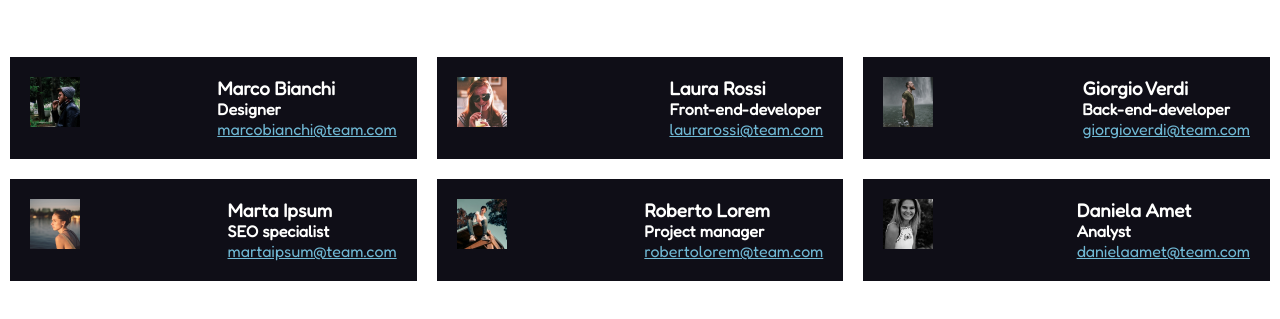
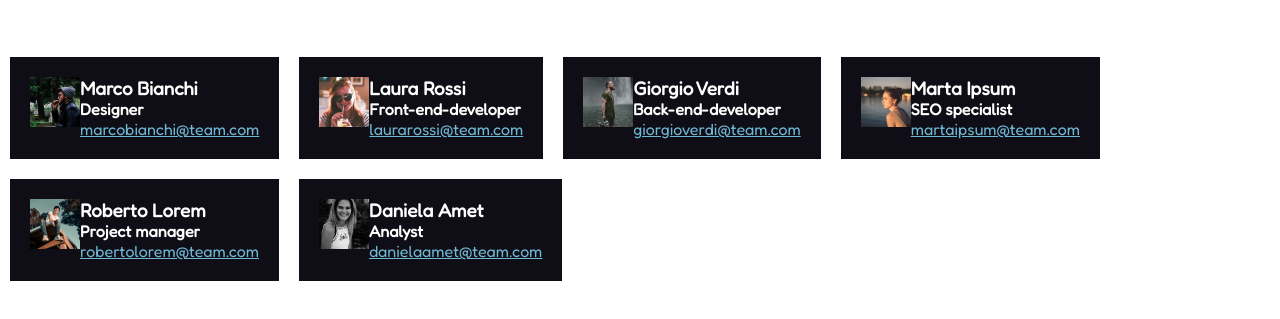
Before and after one commit to lordevito/html-css-float-cards, a plain HTML site: page index.html in a window 1280 px wide. Shown: the part 161-480 px from the top of the page. Drawn offline with Linux system fonts and the light colour scheme.

Commit message:
fix: max-width photo

```diff
--- a/css/style.css
+++ b/css/style.css
@@ -44,7 +44,7 @@ Main
 .cards> .credit{
     float:left;
     padding: 20px;
-    width: calc(100% / 3 - 20px);
+    max-width: calc(100% / 3 - 20px);
     background-color: #0f0e17;
     margin:10px;
 }
```
